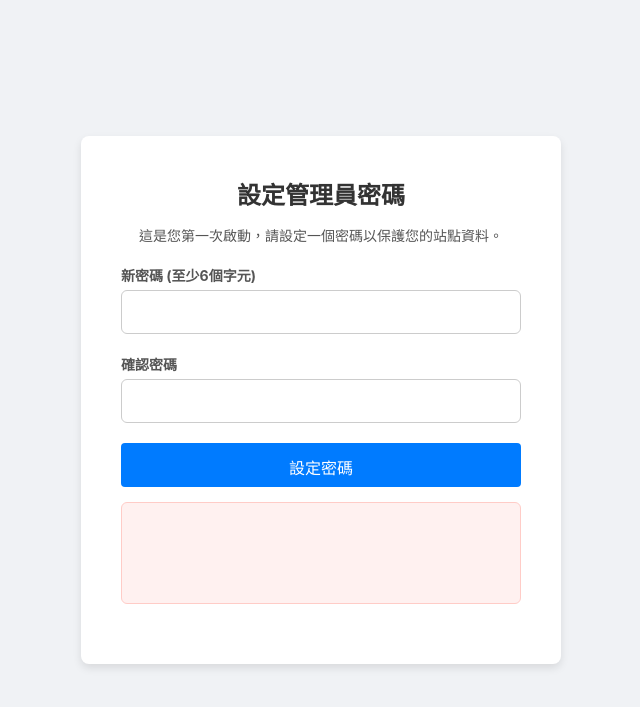
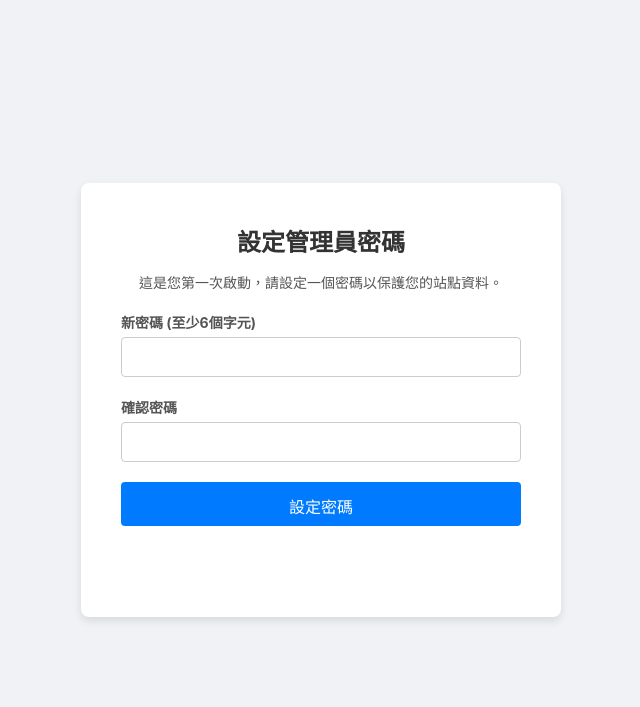
Before and after one commit to pp771007/maccms-parser, a Flask app: page /setup-password in a window 1280 px wide. Shown: the top 707 px of the page, without its empty margins (319-959 px from the left). Run offline with Flask 3, Linux system fonts and the light colour scheme.

Commit message:
feat: 更新表單樣式，新增 loader 和 error-message 的樣式定義

```diff
--- a/static/css/base.css
+++ b/static/css/base.css
@@ -38,14 +38,12 @@ label {
     gap: 5px;
 }
 
-input:not([type="checkbox"]):not([type="radio"]),
+input,
 select {
     padding: 10px;
     border-radius: 6px;
     border: 1px solid var(--border-color);
     font-size: 16px;
-    min-width: 200px;
-    height: 44px;
     box-sizing: border-box;
 }
 
@@ -84,20 +82,6 @@ select {
     text-decoration: underline;
 }
 
-.loader,
-.error-message {
-    text-align: center;
-    padding: 40px;
-    font-size: 16px;
-}
-
-.error-message {
-    background: #fff1f0;
-    border: 1px solid #ffccc7;
-    color: var(--danger-color);
-    border-radius: 6px;
-}
-
 @media (max-width: 768px) {
     .container {
         margin: 10px;
```
Also changed, not shown: static/css/index.css (+15 -0 lines).
